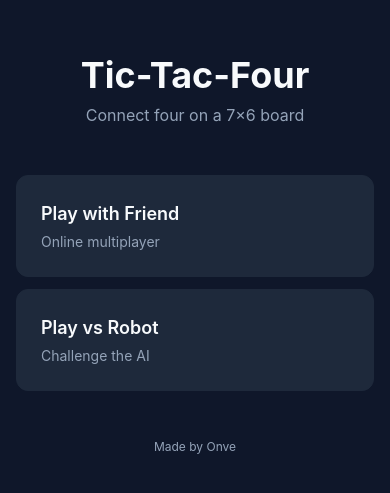
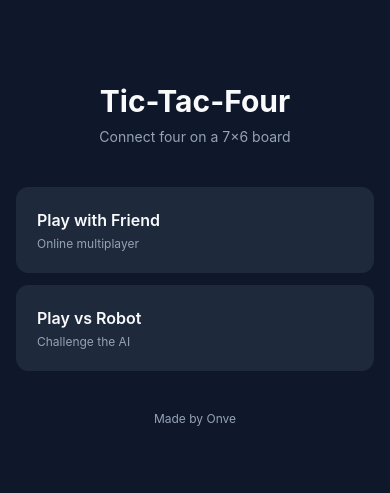
Before and after one commit to viscountry/tic-tac-toe-4, a React (Vite) app: page / in a window 390 px wide. Shown: the part 167-660 px from the top of the page. Built offline with nearby package versions, Linux system fonts and the light colour scheme.

Commit message:
Fix mobile UI: iPhone optimization, better touch targets, responsive sizing

```diff
--- a/index.html
+++ b/index.html
@@ -2,12 +2,10 @@
 <html lang="en">
   <head>
     <meta charset="UTF-8" />
-    <link rel="icon" type="image/svg+xml" href="/vite.svg" />
-    <meta name="viewport" content="width=device-width, initial-scale=1.0" />
+    <meta name="viewport" content="width=device-width, initial-scale=1.0, maximum-scale=1.0, user-scalable=no" />
+    <meta name="apple-mobile-web-app-capable" content="yes" />
+    <meta name="apple-mobile-web-app-status-bar-style" content="black-translucent" />
     <title>Tic-Tac-Four</title>
-    <link rel="preconnect" href="https://fonts.googleapis.com">
-    <link rel="preconnect" href="https://fonts.gstatic.com" crossorigin>
-    <link href="https://fonts.googleapis.com/css2?family=Inter:wght@400;600;800&display=swap" rel="stylesheet">
   </head>
   <body>
     <div id="root"></div>
--- a/src/components/Board.jsx
+++ b/src/components/Board.jsx
@@ -3,7 +3,7 @@ import Mark from './Mark.jsx';
 export default function Board({ board, winCells = [], canPlay, onPlay }) {
   return (
     <div className="inline-block">
-      <div className="grid grid-cols-7 gap-0 bg-border" style={{ padding: '2px' }}>
+      <div className="grid grid-cols-7 gap-0 bg-border rounded-lg overflow-hidden" style={{ padding: '1px' }}>
         {board.map((cell, i) => {
           const isWin = winCells.includes(i);
           const canClick = canPlay && !cell;
@@ -12,19 +12,19 @@ export default function Board({ board, winCells = [], canPlay, onPlay }) {
               key={i}
               onClick={() => canClick && onPlay(i)}
               disabled={!canClick}
-              style={{ margin: '2px' }}
-              className={`flex h-14 w-14 items-center justify-center transition-all ${
+              style={{ margin: '1px' }}
+              className={`flex h-12 w-12 sm:h-14 sm:w-14 items-center justify-center transition-all active:scale-95 ${
                 isWin
-                  ? 'bg-primary/30 border-2 border-primary'
+                  ? 'bg-primary/30'
                   : cell
                   ? 'bg-card'
                   : canClick
-                  ? 'bg-bg-secondary hover:bg-card cursor-pointer'
+                  ? 'bg-bg-secondary active:bg-card cursor-pointer'
                   : 'bg-bg opacity-50 cursor-not-allowed'
               }`}
               aria-label={`Cell ${i}`}
             >
-              {cell && <Mark player={cell} className="h-8 w-8" />}
+              {cell && <Mark player={cell} className="h-7 w-7 sm:h-8 sm:w-8" />}
             </button>
           );
         })}
--- a/src/components/Button.jsx
+++ b/src/components/Button.jsx
@@ -1,10 +1,10 @@
 export default function Button({ children, variant = 'primary', onClick, disabled, ...props }) {
-  const baseClasses = 'rounded-lg px-6 py-3 font-semibold transition-all disabled:cursor-not-allowed disabled:opacity-50';
+  const baseClasses = 'rounded-lg px-5 sm:px-6 py-2.5 sm:py-3 font-semibold text-sm sm:text-base transition-all disabled:cursor-not-allowed disabled:opacity-50 active:scale-95';
 
   const variants = {
-    primary: 'bg-primary text-white hover:bg-primary-hover disabled:hover:bg-primary',
-    secondary: 'bg-card text-ink border border-border hover:bg-bg-secondary disabled:hover:bg-card',
-    link: 'text-secondary hover:text-primary px-0 py-0',
+    primary: 'bg-primary text-white active:bg-primary-hover disabled:active:bg-primary',
+    secondary: 'bg-card text-ink border border-border active:bg-bg-secondary disabled:active:bg-card',
+    link: 'text-secondary active:text-primary px-0 py-0 text-sm',
   };
 
   return (
--- a/src/components/Segmented.jsx
+++ b/src/components/Segmented.jsx
@@ -1,14 +1,14 @@
 export default function Segmented({ options, value, onChange }) {
   return (
-    <div className="inline-flex rounded-lg border border-border bg-bg-secondary p-1">
+    <div className="inline-flex rounded-lg border border-border bg-bg-secondary p-1 w-full sm:w-auto">
       {options.map((opt) => (
         <button
           key={opt}
           onClick={() => onChange(opt)}
-          className={`rounded-md px-6 py-2 font-semibold transition-all ${
+          className={`flex-1 sm:flex-none rounded-md px-5 sm:px-6 py-2 sm:py-2.5 font-semibold text-sm sm:text-base transition-all active:scale-95 ${
             value === opt
               ? 'bg-primary text-white'
-              : 'text-muted hover:text-ink'
+              : 'text-muted active:text-ink'
           }`}
         >
           {opt.charAt(0).toUpperCase() + opt.slice(1)}
--- a/src/index.css
+++ b/src/index.css
@@ -16,6 +16,11 @@
 
 * {
   box-sizing: border-box;
+  -webkit-tap-highlight-color: transparent;
+}
+
+html {
+  touch-action: manipulation;
 }
 
 body {
@@ -26,13 +31,20 @@ body {
   color: var(--color-ink);
   -webkit-font-smoothing: antialiased;
   -moz-osx-font-smoothing: grayscale;
+  overscroll-behavior: none;
 }
 
 #root {
   min-height: 100vh;
+  min-height: -webkit-fill-available;
 }
 
-button, a, input {
+button {
+  -webkit-tap-highlight-color: transparent;
+  transition: all 0.2s ease;
+}
+
+input {
   transition: all 0.2s ease;
 }
 
--- a/src/screens/BotSetup.jsx
+++ b/src/screens/BotSetup.jsx
@@ -7,21 +7,21 @@ export default function BotSetup({ onBack, onStart }) {
   const [side, setSide] = useState('X');
 
   return (
-    <section className="max-w-md mx-auto px-4 py-8">
+    <section className="min-h-screen flex flex-col px-4 py-6 sm:py-8">
       <Button variant="link" onClick={onBack}>← Back</Button>
 
-      <div className="mt-8 mb-8">
-        <h2 className="text-3xl font-bold mb-2">Play vs Robot</h2>
-        <p className="text-muted">Configure your game</p>
+      <div className="mt-6 mb-8">
+        <h2 className="text-2xl sm:text-3xl font-bold mb-2">Play vs Robot</h2>
+        <p className="text-sm sm:text-base text-muted">Configure your game</p>
       </div>
 
-      <div className="space-y-6">
-        <div className="bg-card rounded-xl p-6 border border-border">
+      <div className="flex-1 flex flex-col justify-center space-y-5 sm:space-y-6 max-w-md mx-auto w-full">
+        <div className="bg-card rounded-xl p-5 sm:p-6 border border-border">
           <label className="block text-sm font-semibold mb-3">Difficulty</label>
           <Segmented options={['easy', 'hard']} value={level} onChange={setLevel} />
         </div>
 
-        <div className="bg-card rounded-xl p-6 border border-border">
+        <div className="bg-card rounded-xl p-5 sm:p-6 border border-border">
           <label className="block text-sm font-semibold mb-3">Play as</label>
           <Segmented options={['X', 'O']} value={side} onChange={setSide} />
         </div>
--- a/src/screens/FriendLobby.jsx
+++ b/src/screens/FriendLobby.jsx
@@ -5,18 +5,18 @@ export default function FriendLobby({ initialCode, notice, onBack, onStart }) {
   const [code, setCode] = useState(initialCode);
 
   return (
-    <section className="max-w-md mx-auto px-4 py-8">
+    <section className="min-h-screen flex flex-col px-4 py-6 sm:py-8">
       <Button variant="link" onClick={onBack}>← Back</Button>
 
-      <div className="mt-8 mb-8">
-        <h2 className="text-3xl font-bold mb-2">Play with Friend</h2>
-        <p className="text-muted">Multiplayer via room codes</p>
+      <div className="mt-6 mb-8">
+        <h2 className="text-2xl sm:text-3xl font-bold mb-2">Play with Friend</h2>
+        <p className="text-sm sm:text-base text-muted">Multiplayer via room codes</p>
       </div>
 
-      <div className="space-y-6">
-        <div className="bg-card rounded-xl p-6 border border-border">
+      <div className="flex-1 flex flex-col justify-center space-y-5 sm:space-y-6 max-w-md mx-auto w-full">
+        <div className="bg-card rounded-xl p-5 sm:p-6 border border-border">
           <h3 className="font-semibold mb-2">Create Room</h3>
-          <p className="text-sm text-muted mb-4">Get a code to share</p>
+          <p className="text-xs sm:text-sm text-muted mb-4">Get a code to share</p>
           <Button onClick={() => onStart({ type: 'create' })}>Create Room</Button>
         </div>
 
@@ -29,9 +29,9 @@ export default function FriendLobby({ initialCode, notice, onBack, onStart }) {
           </div>
         </div>
 
-        <div className="bg-card rounded-xl p-6 border border-border">
+        <div className="bg-card rounded-xl p-5 sm:p-6 border border-border">
           <h3 className="font-semibold mb-4">Join Room</h3>
-          <label htmlFor="code" className="block text-sm text-muted mb-2">Room Code</label>
+          <label htmlFor="code" className="block text-xs sm:text-sm text-muted mb-2">Room Code</label>
           <input
             id="code"
             type="text"
@@ -39,7 +39,7 @@ export default function FriendLobby({ initialCode, notice, onBack, onStart }) {
             maxLength={5}
             value={code}
             onChange={(e) => setCode(e.target.value.toUpperCase())}
-            className="w-full rounded-lg border border-border bg-bg-secondary px-4 py-3 text-center text-2xl tracking-widest font-semibold focus:border-secondary focus:outline-none mb-4"
+            className="w-full rounded-lg border border-border bg-bg-secondary px-4 py-3 text-center text-xl sm:text-2xl tracking-widest font-semibold focus:border-secondary focus:outline-none mb-4"
           />
           <Button onClick={() => onStart({ type: 'join', code })} disabled={code.length !== 5}>
             Join Room
@@ -48,7 +48,7 @@ export default function FriendLobby({ initialCode, notice, onBack, onStart }) {
 
         {notice && (
           <div className="bg-primary/10 border border-primary/30 rounded-lg p-3">
-            <p className="text-sm text-primary">{notice}</p>
+            <p className="text-xs sm:text-sm text-primary">{notice}</p>
           </div>
         )}
       </div>
--- a/src/screens/Home.jsx
+++ b/src/screens/Home.jsx
@@ -1,30 +1,30 @@
 export default function Home({ onNavigate }) {
   return (
-    <section className="min-h-screen flex flex-col items-center justify-center px-4">
-      <div className="text-center mb-12">
-        <h1 className="text-4xl sm:text-5xl font-bold mb-2">Tic-Tac-Four</h1>
-        <p className="text-muted">Connect four on a 7×6 board</p>
+    <section className="min-h-screen flex flex-col items-center justify-center px-4 py-8">
+      <div className="text-center mb-10">
+        <h1 className="text-3xl sm:text-4xl md:text-5xl font-bold mb-2">Tic-Tac-Four</h1>
+        <p className="text-sm sm:text-base text-muted">Connect four on a 7×6 board</p>
       </div>
 
       <div className="w-full max-w-sm space-y-3">
         <button
           onClick={() => onNavigate('friend')}
-          className="w-full bg-card hover:bg-bg-secondary border border-border rounded-xl p-6 transition-all text-left group"
+          className="w-full bg-card active:bg-bg-secondary border border-border rounded-xl p-5 sm:p-6 transition-all text-left active:scale-[0.98]"
         >
-          <h3 className="text-lg font-semibold mb-1 group-hover:text-primary transition-colors">Play with Friend</h3>
-          <p className="text-sm text-muted">Online multiplayer</p>
+          <h3 className="text-base sm:text-lg font-semibold mb-1">Play with Friend</h3>
+          <p className="text-xs sm:text-sm text-muted">Online multiplayer</p>
         </button>
 
         <button
           onClick={() => onNavigate('bot')}
-          className="w-full bg-card hover:bg-bg-secondary border border-border rounded-xl p-6 transition-all text-left group"
+          className="w-full bg-card active:bg-bg-secondary border border-border rounded-xl p-5 sm:p-6 transition-all text-left active:scale-[0.98]"
         >
-          <h3 className="text-lg font-semibold mb-1 group-hover:text-secondary transition-colors">Play vs Robot</h3>
-          <p className="text-sm text-muted">Challenge the AI</p>
+          <h3 className="text-base sm:text-lg font-semibold mb-1">Play vs Robot</h3>
+          <p className="text-xs sm:text-sm text-muted">Challenge the AI</p>
         </button>
       </div>
 
-      <p className="mt-12 text-xs text-muted">Made by Onve</p>
+      <p className="mt-10 text-xs text-muted">Made by Onve</p>
     </section>
   );
 }
```
Also changed, not shown: src/components/GameView.jsx (+18 -16 lines).
